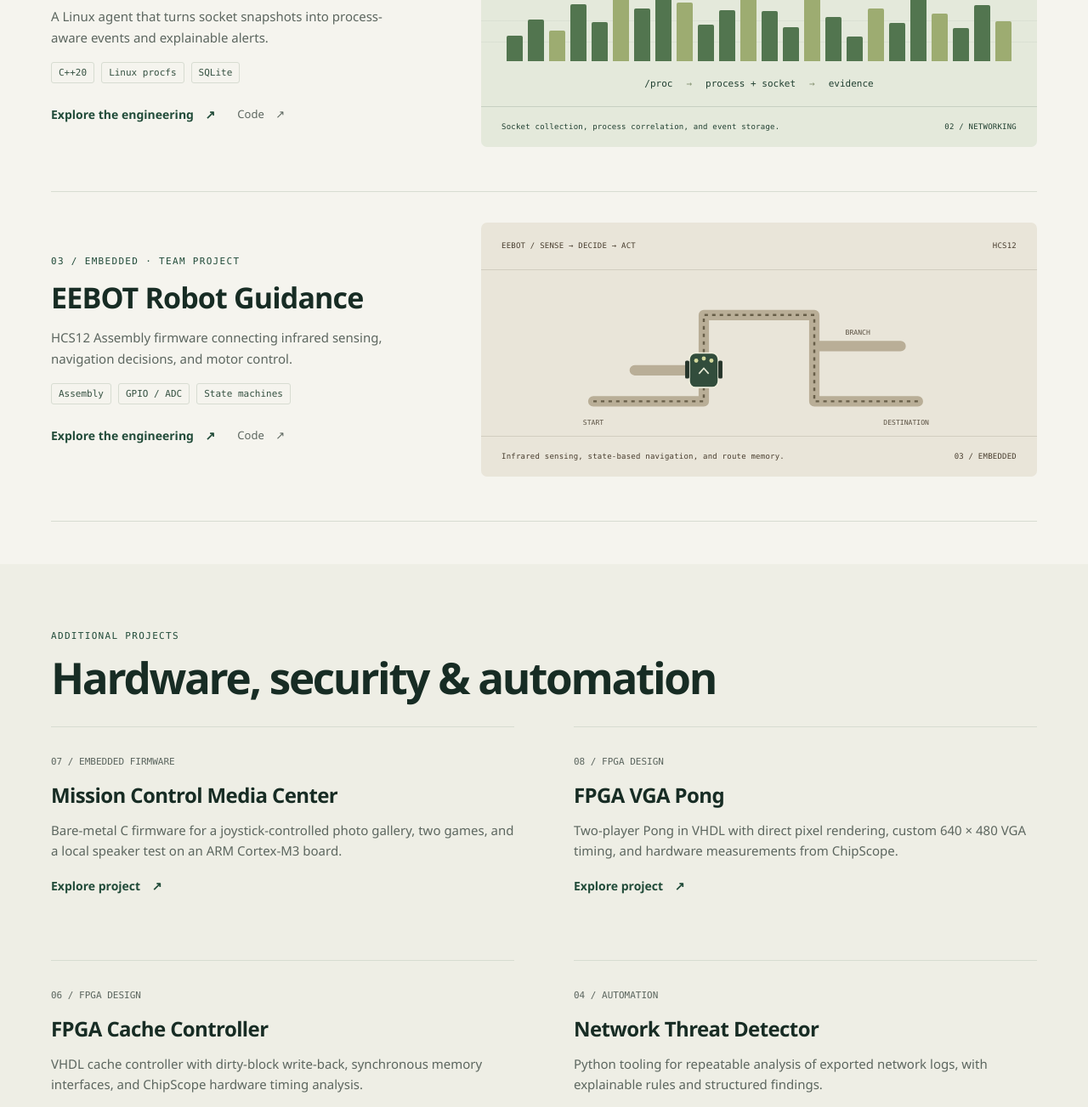
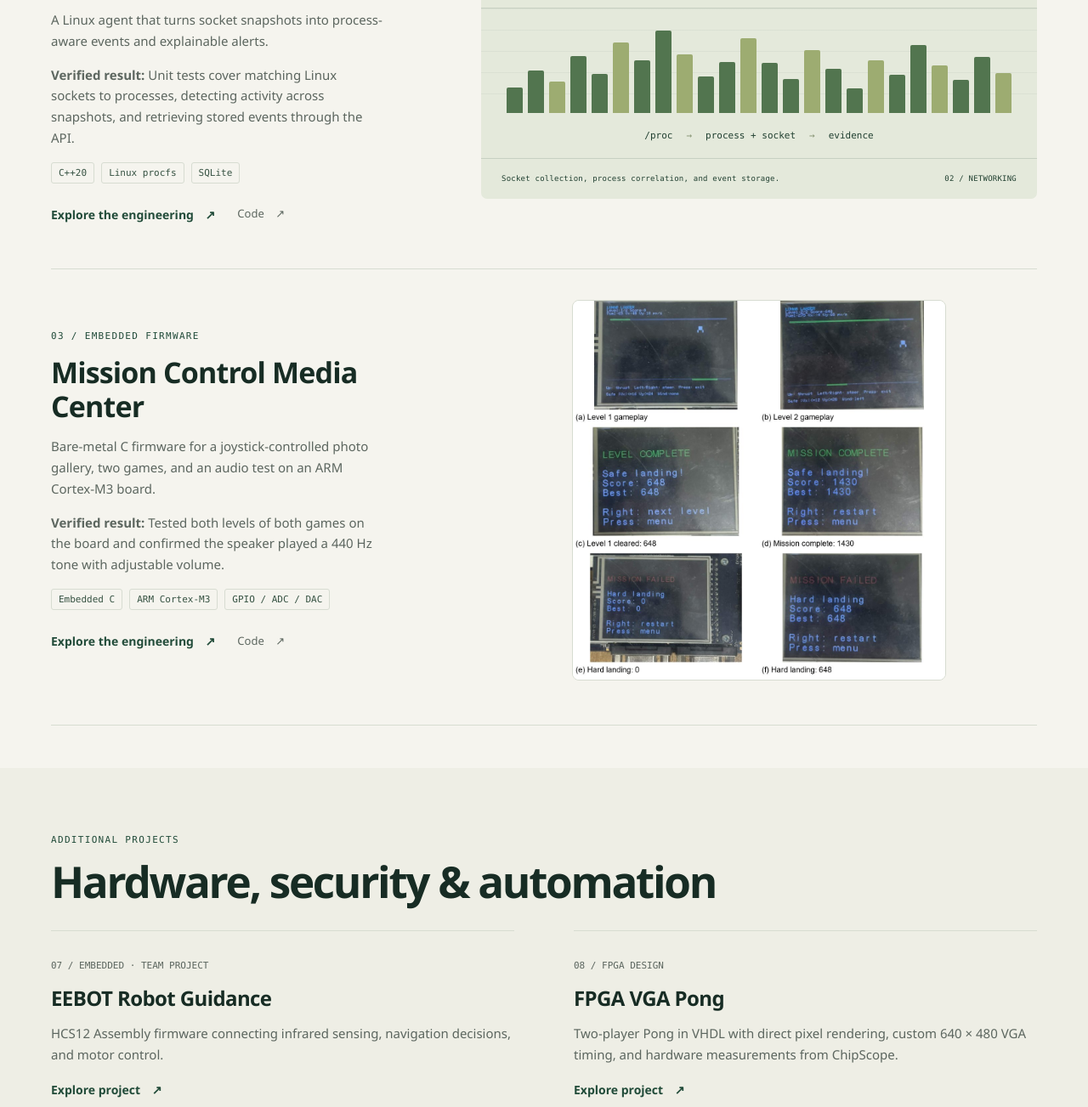
Before and after one commit to ShayaanRashedin/ShayaanRashedin.github.io, a plain HTML site: page index.html in a window 1280 px wide. Shown: the part 1121-2424 px from the top of the page at 85% size. Drawn offline with Linux system fonts and the light colour scheme.

Commit message:
Feature verified project results and surface the resume download

```diff
--- a/assets/css/redesign.css
+++ b/assets/css/redesign.css
@@ -281,6 +281,17 @@ body.dark .btn.primary {
 .work-visual:hover {
   transform:translateY(-3px);
   text-decoration:none
+}
+.work-visual-photo {
+  width:min(100%, 440px);
+  justify-self:center;
+  overflow:hidden;
+  border:1px solid var(--border-color)
+}
+.work-visual-photo img {
+  display:block;
+  width:100%;
+  height:auto
 }
 .diagram-top,.diagram-bottom {
   display:flex;
@@ -768,7 +779,7 @@ footer {
   border-top-width:1px
 }
 .resume-actions {
-  margin-top:20px
+  margin-bottom:20px
 }
 .contact-card h2 {
   font-size:27px
--- a/index.html
+++ b/index.html
@@ -4,9 +4,9 @@
 <meta charset="UTF-8">
 <meta name="viewport" content="width=device-width, initial-scale=1">
 <title>Systems & Embedded Software | Shayaan Rashedin</title>
-<meta name="description" content="Computer Engineering student building Linux systems, network software, and embedded firmware. Explore SyncWire, NetWatch, and EEBOT.">
+<meta name="description" content="Computer Engineering student building Linux systems, network software, and embedded firmware. Explore SyncWire, NetWatch, and Mission Control Media Center.">
 <meta property="og:title" content="Systems & Embedded Software | Shayaan Rashedin">
-<meta property="og:description" content="Computer Engineering student building Linux systems, network software, and embedded firmware. Explore SyncWire, NetWatch, and EEBOT.">
+<meta property="og:description" content="Computer Engineering student building Linux systems, network software, and embedded firmware. Explore SyncWire, NetWatch, and Mission Control Media Center.">
 <meta name="theme-color" content="#f4f3ed">
 <link rel="icon" href="assets/images/monogram.svg" type="image/svg+xml">
 <link rel="stylesheet" href="assets/css/style.css">
@@ -67,6 +67,7 @@
 <p class="eyebrow">01 / LINUX SYSTEMS</p>
 <h3>SyncWire</h3>
 <p>A C++20 file-transfer service built around protocol correctness, recovery, and filesystem durability.</p>
+<p><strong>Verified result:</strong> An acceptance test resumes an interrupted TCP transfer and checks the finished file against the original using SHA‑256.</p>
 <div class="tags">
 <span>C++20</span>
 <span>POSIX</span>
@@ -130,6 +131,7 @@
 <p class="eyebrow">02 / NETWORK OBSERVABILITY</p>
 <h3>NetWatch</h3>
 <p>A Linux agent that turns socket snapshots into process-aware events and explainable alerts.</p>
+<p><strong>Verified result:</strong> Unit tests cover matching Linux sockets to processes, detecting activity across snapshots, and retrieving stored events through the API.</p>
 <div class="tags">
 <span>C++20</span>
 <span>Linux procfs</span>
@@ -214,48 +216,22 @@
 </article>
 <article class="work-row">
 <div class="work-copy">
-<p class="eyebrow">03 / EMBEDDED · TEAM PROJECT</p>
-<h3>EEBOT Robot Guidance</h3>
-<p>HCS12 Assembly firmware connecting infrared sensing, navigation decisions, and motor control.</p>
+<p class="eyebrow">03 / EMBEDDED FIRMWARE</p>
+<h3>Mission Control Media Center</h3>
+<p>Bare-metal C firmware for a joystick-controlled photo gallery, two games, and an audio test on an ARM Cortex-M3 board.</p>
+<p><strong>Verified result:</strong> Tested both levels of both games on the board and confirmed the speaker played a 440 Hz tone with adjustable volume.</p>
 <div class="tags">
-<span>Assembly</span>
-<span>GPIO / ADC</span>
-<span>State machines</span>
+<span>Embedded C</span>
+<span>ARM Cortex-M3</span>
+<span>GPIO / ADC / DAC</span>
 </div>
 <div class="card-actions">
-<a class="text-link" href="projects.html#eebot-robot-guidance">Explore the engineering <span aria-hidden="true">↗</span>
-</a>
-<a class="quiet-link" href="https://github.com/ShayaanRashedin/eebot-robot-guidance" target="_blank" rel="noopener">Code <span aria-hidden="true">↗</span>
-</a>
+<a class="text-link" href="projects.html#mission-control-media-center">Explore the engineering <span aria-hidden="true">↗</span></a>
+<a class="quiet-link" href="https://github.com/ShayaanRashedin/mission-control-media-center" target="_blank" rel="noopener">Code <span aria-hidden="true">↗</span></a>
 </div>
 </div>
-<a class="work-visual" href="projects.html#eebot-robot-guidance" aria-label="Explore EEBOT Robot Guidance">
-<div class="robot-graphic">
-<div class="diagram-top">
-<span>EEBOT / SENSE → DECIDE → ACT</span>
-<span>HCS12</span>
-</div>
-<svg class="robot-map" viewBox="0 0 600 240" role="img" aria-label="Illustrated tape maze with a robot at a junction. This is a conceptual diagram, not a recorded hardware run.">
-<path class="maze-path" d="M60 190 H220 V65 H380 V190 H530 M220 145 H120 M380 110 H505"/>
-<path class="maze-route" d="M60 190 H220 V65 H380 V190 H530"/>
-<g class="robot-marker" transform="translate(220 145)">
-<rect x="-21" y="-25" width="42" height="50" rx="9"/>
-<rect class="robot-wheel" x="-27" y="-14" width="6" height="26" rx="2"/>
-<rect class="robot-wheel" x="21" y="-14" width="6" height="26" rx="2"/>
-<circle cx="-11" cy="-14" r="3"/>
-<circle cx="0" cy="-17" r="3"/>
-<circle cx="11" cy="-14" r="3"/>
-<path d="M-7 5 L0 -3 L7 5"/>
-</g>
-<text x="45" y="224">START</text>
-<text x="480" y="224">DESTINATION</text>
-<text x="425" y="94">BRANCH</text>
-</svg>
-<div class="diagram-bottom">
-<span>Infrared sensing, state-based navigation, and route memory.</span>
-<span>03 / EMBEDDED</span>
-</div>
-</div>
+<a class="work-visual work-visual-photo" href="projects.html#mission-control-media-center">
+<img src="assets/images/projects/mission-control-lunar-lander.jpg" alt="Explore Mission Control Media Center and see Lunar Lander running on the board" width="1120" height="1140" loading="lazy">
 </a>
 </article>
 </section>
@@ -267,10 +243,10 @@
 </div>
 <div class="supporting-grid">
 <article>
-<span class="mono">07 / EMBEDDED FIRMWARE</span>
-<h3>Mission Control Media Center</h3>
-<p>Bare-metal C firmware for a joystick-controlled photo gallery, two games, and a local speaker test on an ARM Cortex-M3 board.</p>
-<a class="text-link" href="projects.html#mission-control-media-center">Explore project <span aria-hidden="true">↗</span></a>
+<span class="mono">07 / EMBEDDED · TEAM PROJECT</span>
+<h3>EEBOT Robot Guidance</h3>
+<p>HCS12 Assembly firmware connecting infrared sensing, navigation decisions, and motor control.</p>
+<a class="text-link" href="projects.html#eebot-robot-guidance">Explore project <span aria-hidden="true">↗</span></a>
 </article>
 <article>
 <span class="mono">08 / FPGA DESIGN</span>
```
Also changed, not shown: projects.html (+3 -3 lines), resume.html (+5 -5 lines).
